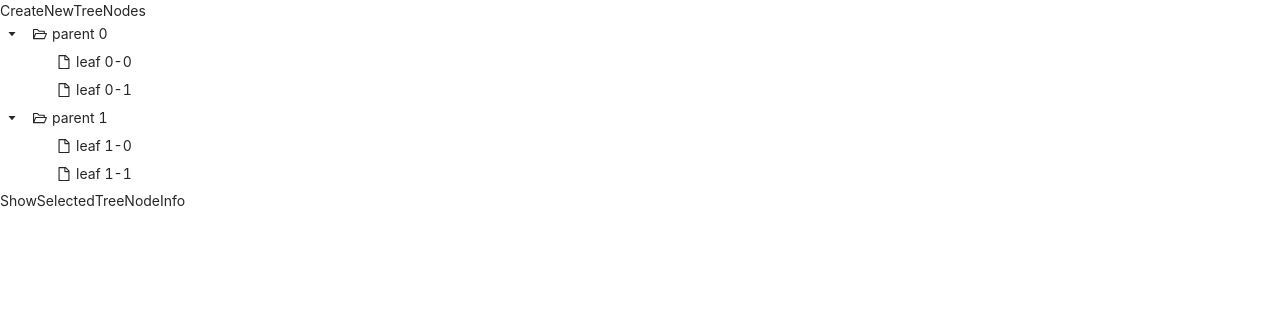
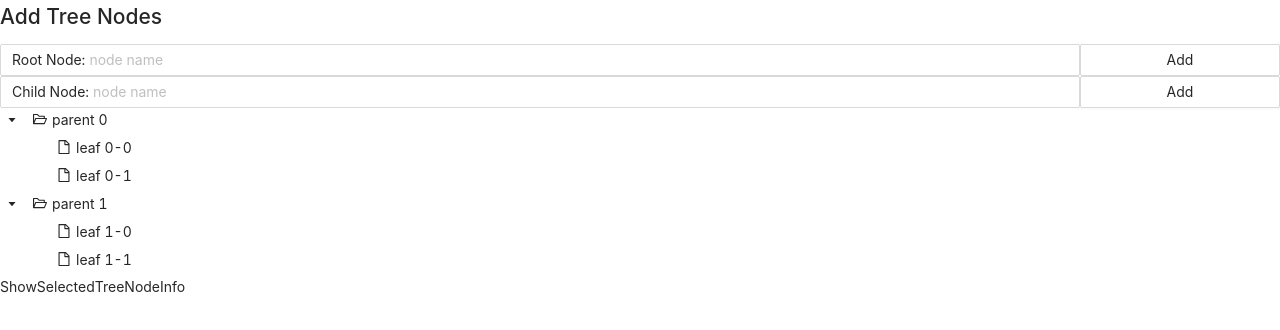
Before and after one commit to koeit/tree-functionality, a React (Create React App) app: page / in a window 1280 px wide. Shown: the top 330 px of the page. Built offline with nearby package versions, Linux system fonts and the light colour scheme.

Commit message:
added basic input functionality

```diff
--- /dev/null
+++ b/src/Components/CreateNewTreeNodes.css
@@ -0,0 +1,21 @@
+.site-input-group-wrapper .site-input-split {
+    background-color: #fff;
+  }
+
+  .site-input-group-wrapper .site-input-right {
+    border-left-width: 0;
+  }
+
+  .site-input-group-wrapper .site-input-right:hover,
+  .site-input-group-wrapper .site-input-right:focus {
+    border-left-width: 1px;
+  }
+
+  .site-input-group-wrapper .ant-input-rtl.site-input-right {
+    border-right-width: 0;
+  }
+
+  .site-input-group-wrapper .ant-input-rtl.site-input-right:hover,
+  .site-input-group-wrapper .ant-input-rtl.site-input-right:focus {
+    border-right-width: 1px;
+  }
--- a/src/Components/CreateNewTreeNodes.tsx
+++ b/src/Components/CreateNewTreeNodes.tsx
@@ -1,7 +1,52 @@
-import React from 'react'
+import { Button, Form, Input } from "antd";
+import "./CreateNewTreeNodes.css";
 
 export default function CreateNewTreeNodes() {
+  const [form] = Form.useForm<{}>();
+
   return (
-    <div>CreateNewTreeNodes</div>
-  )
+    <>
+      <h2>Add Tree Nodes</h2>
+      <Form form={form} name="useForm" layout="vertical">
+        <Form.Item name="root_node" noStyle>
+            <Input
+              prefix="Root Node:"
+              style={{ width: "calc(100% - 200px)" }}
+              size="middle"
+              placeholder="node name"
+            />
+        </Form.Item>
+        <Button
+          htmlType="button"
+          type="default"
+          size="middle"
+          style={{ width: "200px" }}
+          onClick={() => {
+            alert(form.getFieldValue("root_node"))
+          }}
+        >
+          Add
+        </Button>
+        <Form.Item name="child_node" noStyle>
+            <Input
+              prefix="Child Node:"
+              style={{ width: "calc(100% - 200px)" }}
+              size="middle"
+              placeholder="node name"
+            />
+        </Form.Item>
+        <Button
+          htmlType="button"
+          type="default"
+          size="middle"
+          style={{ width: "200px" }}
+          onClick={() => {
+            alert(form.getFieldValue("child_node"))
+          }}
+        >
+          Add
+        </Button>
+      </Form>
+    </>
+  );
 }
```
